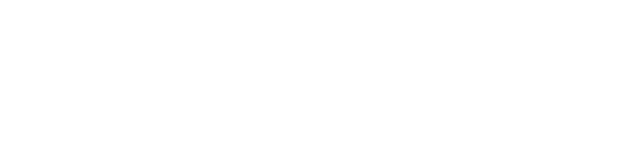
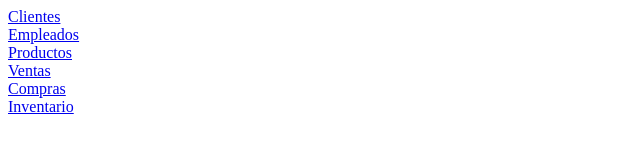
Before and after one commit to AlukardSins/Dojo-GitFlow, a plain HTML site: page index.html in a window 1280 px wide. Shown: the whole page, without its empty margins (0-640 px from the left). Drawn offline with Linux system fonts and the light colour scheme.

Commit message:
index pages links

```diff
--- a/index.html
+++ b/index.html
@@ -3,4 +3,17 @@
 <head>
 	<title>index de páginas de dojo en git overflow c:</title>
 </head>
+	<body>
+		<a href="clientes.html">Clientes</a>
+		</br>
+		<a href="empleados.html">Empleados</a>
+		</br>
+		<a href="productos.html">Productos</a>
+		</br>
+		<a href="ventas.html">Ventas</a>
+		</br>
+		<a href="compras.html">Compras</a>
+		</br>
+		<a href="inventario.html">Inventario</a>
+	</body>
 </html>
```
